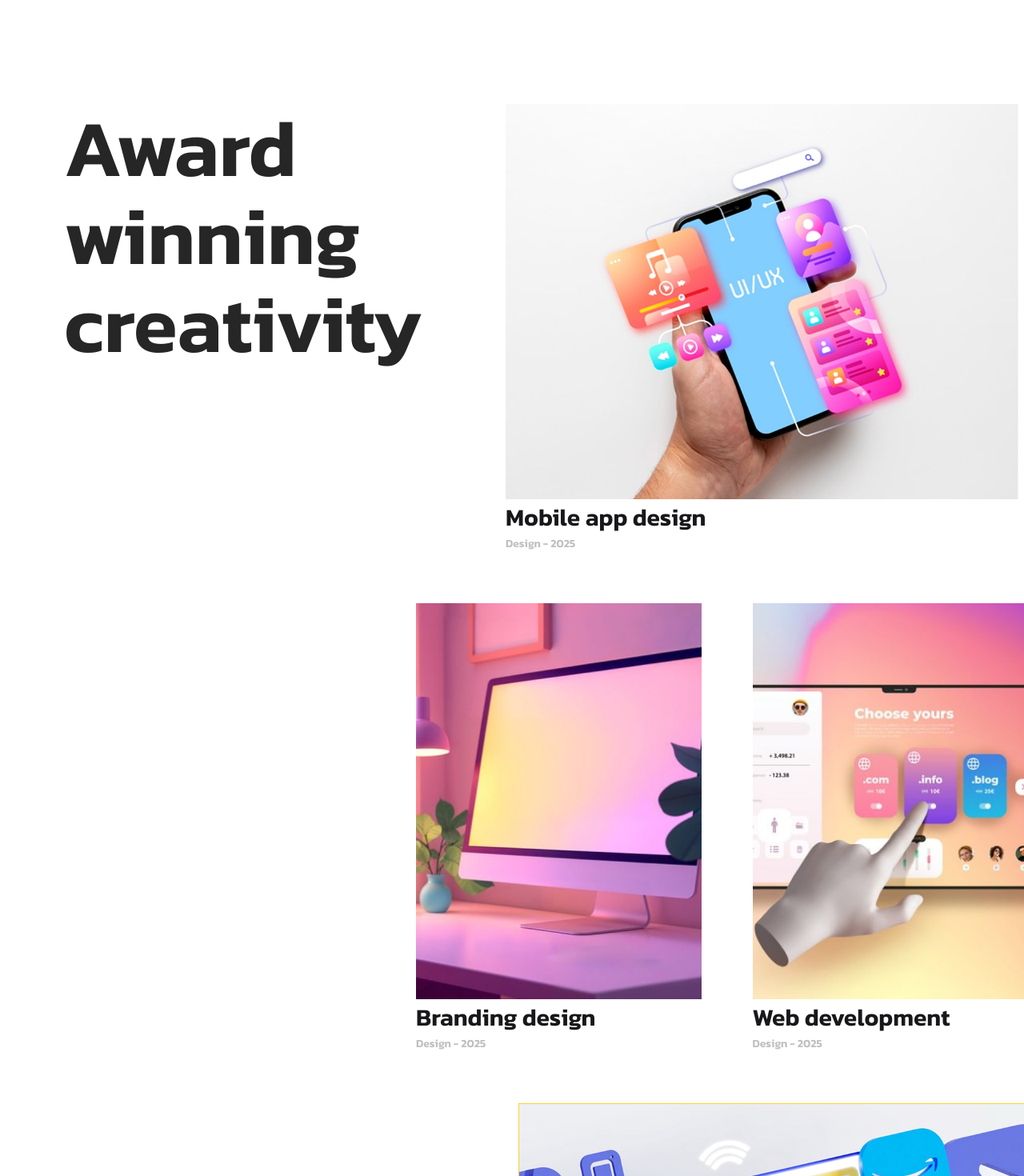
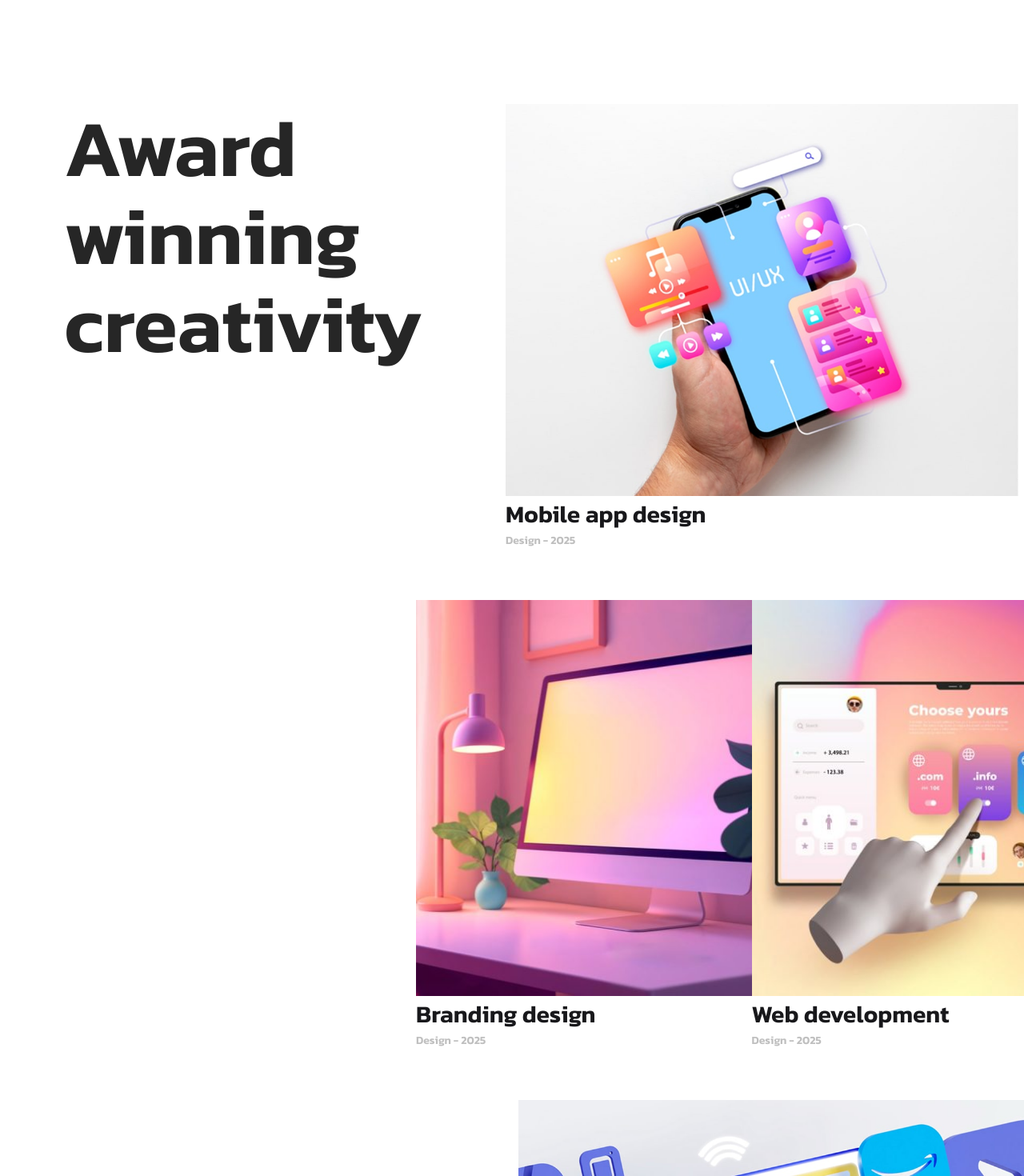
Before and after one commit to tarekbinjaman/Web-Design-Agency, a React (Vite) app: page / in a window 1280 px wide. Shown: the part 2140-3610 px from the top of the page at 80% size. Built offline with nearby package versions, Linux system fonts and the light colour scheme.

Commit message:
hover effect done

```diff
--- a/src/Layouts/Home/Fourth.jsx
+++ b/src/Layouts/Home/Fourth.jsx
@@ -19,28 +19,70 @@ const Fourth = () => {
                 <div className='flex flex-col gap-y-16'>
                     {/* second div */}
                     <div>
-                        <div className='ml-28'>
-                            <img className='w-[641px] object-cover' src={img1} alt="" />
+                        <div className='ml-28 group'>
+                            <div className='w-[641px]'>
+                                <div className='w-[641px] h-[490px] overflow-hidden'>
+                                    <img className='w-[641px] h-[490px] object-cover
+                                        transition-all duration-400
+                                        group-hover:scale-105' src={img1} alt="" />
+                                </div>
+                                <div className='flex justify-between items-center'>
+                                    <div>
                                         <h3 className='text-[30px] font-semibold'>Mobile app design</h3>
                                         <p className='text-[14px] text-black/25 font-semibold'>Design - 2025</p>
+                                    </div>
+                                    <div className='group-hover:translate-x-8 duration-300 mr-[32px]'>
+                                        <button className='bg-yellow-200 opacity-0 group-hover:opacity-100 transition-all ease-in px-7 py-3 rounded-4xl '>
+                                            <GoArrowRight className='text-xl' />
+                                        </button>
+                                    </div>
+                                </div>
+                            </div>
                         </div>
                     </div>
                     {/* third div */}
                     <div className='grid grid-cols-2 gap-x-16'>
+                        {/* 1 */}
+                        <div className='w-[494px] group'>
+                            <div className='w-[494px] h-[495px] overflow-hidden'>
+                                <img className='w-[494px] h-[495px] object-cover
+                                          transition-all duration-400
+                                          group-hover:scale-105' src={img2} alt="" />
+                            </div>
+                            <div className='flex justify-between items-center'>
                                 <div>
-                            <img className='w-[494px] h-[495px] object-cover' src={img2} alt="" />
                                     <h3 className='text-[30px] font-semibold'>Branding design</h3>
                                     <p className='text-[14px] text-black/25 font-semibold'>Design - 2025</p>
                                 </div>
+                                <div className='group-hover:translate-x-8 duration-300 mr-[32px]'>
+                                    <button className='bg-yellow-200 opacity-0 group-hover:opacity-100 transition-all ease-in px-7 py-3 rounded-4xl '>
+                                        <GoArrowRight className='text-xl' />
+                                    </button>
+                                </div>
+                            </div>
+                        </div>
+                        {/* 2 */}
+                        <div className='w-[494px] group'>
+                            <div className='w-[494px] h-[495px] overflow-hidden'>
+                                <img className='w-[494px] h-[495px] object-cover transition-all duration-400
+              group-hover:scale-105' src={img3} alt="" />
+                            </div>
+                            <div className='flex justify-between items-center'>
                                 <div>
-                            <img className='w-[494px] h-[495px] object-cover' src={img3} alt="" />
                                     <h3 className='text-[30px] font-semibold'>Web development</h3>
                                     <p className='text-[14px] text-black/25 font-semibold'>Design - 2025</p>
                                 </div>
+                                <div className='group-hover:translate-x-8 duration-300 mr-[32px]'>
+                                    <button className='bg-yellow-200 opacity-0 group-hover:opacity-100 transition-all ease-in px-7 py-3 rounded-4xl '>
+                                        <GoArrowRight className='text-xl' />
+                                    </button>
+                                </div>
+                            </div>
+                        </div>
                     </div>
                     {/* fourth div */}
-                    <div className='ml-32 group border border-amber-300 inline-block'>
-                        <div  className='w-[647px]'>
+                    <div className='ml-32 group'>
+                        <div className='w-[647px]'>
                             <div className='w-[647px] h-[497px] overflow-hidden'>
                                 <img className='w-[647px] h-[497px] object-cover
               transition-all duration-400
```
Lines whose indentation alone changed are shown as unchanged.
